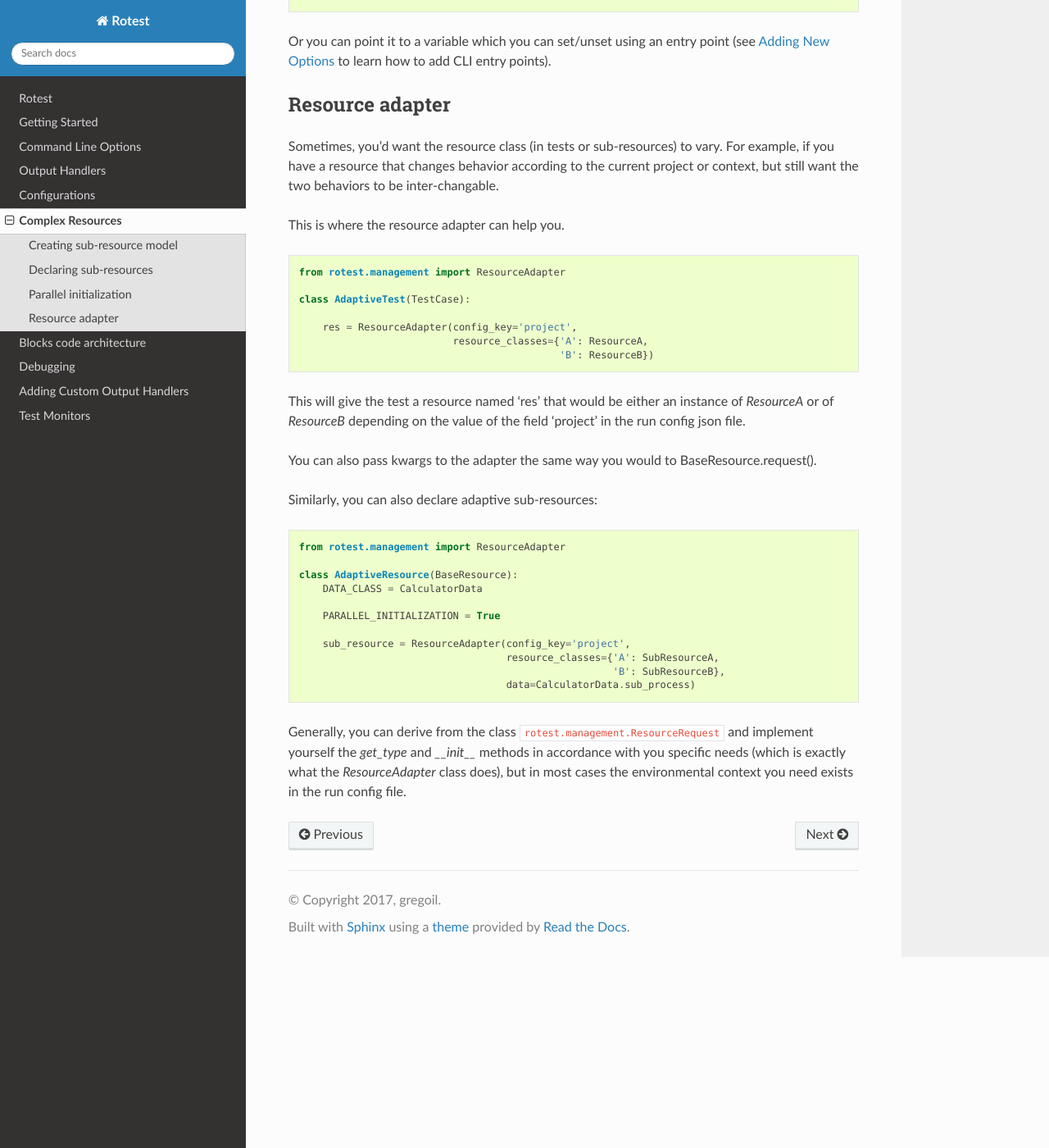
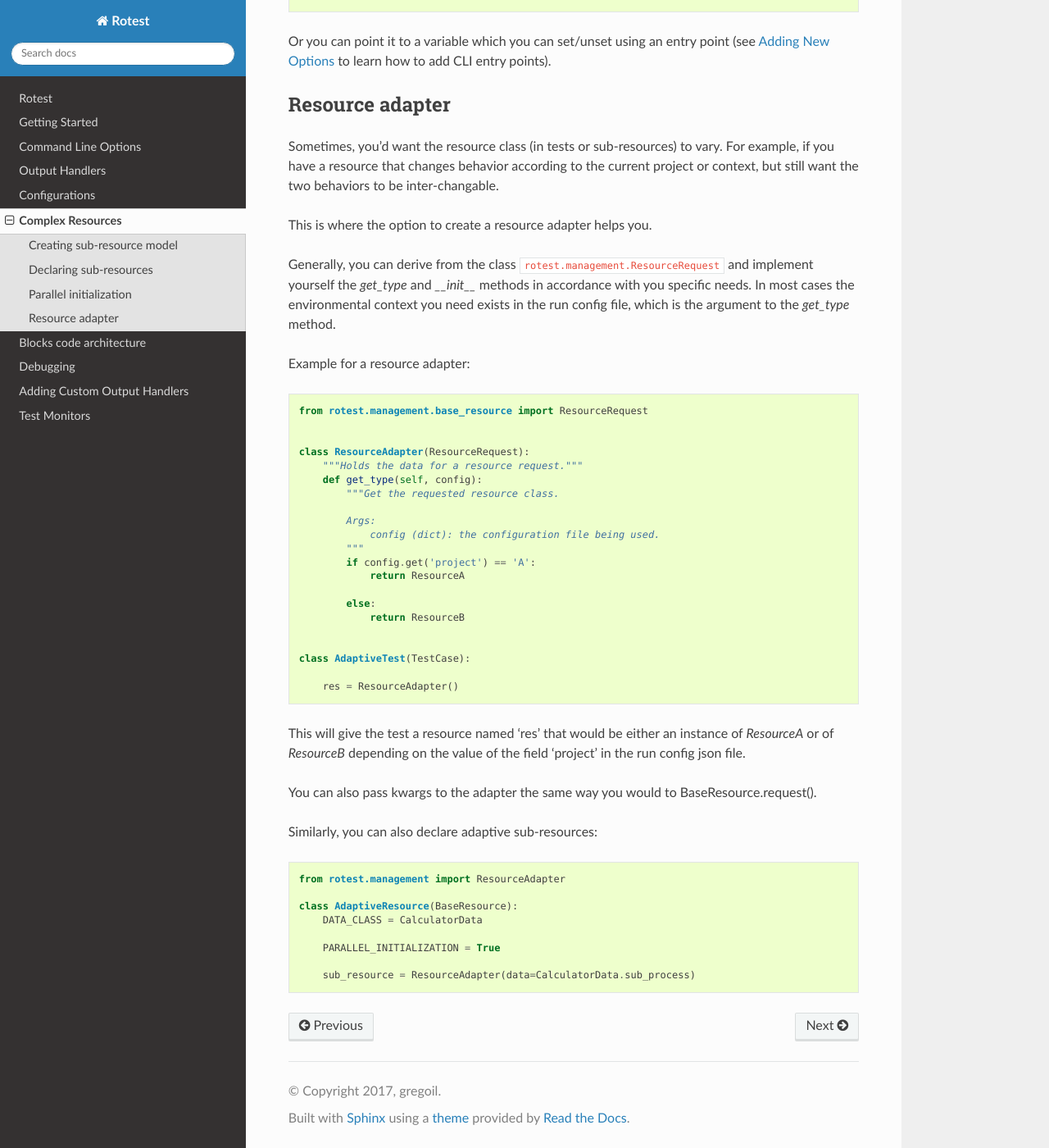
Before and after one commit to gregoil/rotest, a Sphinx documentation site: the page built from docs/advanced/complex_resources.rst, in a window 1280 px wide and 1400 px high, scrolled down 3644 px. Shown: the whole window at 82% size. Built offline with Sphinx 7.4.7 and the Read the Docs theme 2.0.0, drawn with Linux system fonts in a browser that asks for light colours; the version number could not be read and is left out.

Commit message:
made general, let them do it

```diff
--- a/docs/advanced/complex_resources.rst
+++ b/docs/advanced/complex_resources.rst
@@ -206,17 +206,39 @@ Sometimes, you'd want the resource class (in tests or sub-resources) to vary.
 For example, if you have a resource that changes behavior according to the
 current project or context, but still want the two behaviors to be inter-changable.
 
-This is where the resource adapter can help you.
+This is where the option to create a resource adapter helps you.
+
+Generally, you can derive from the class ``rotest.management.ResourceRequest``
+and implement yourself the `get_type` and `__init__` methods in accordance with
+you specific needs. In most cases the environmental context you need exists
+in the run config file, which is the argument to the `get_type` method.
+
+Example for a resource adapter:
 
 .. code-block:: python
 
-    from rotest.management import ResourceAdapter
+    from rotest.management.base_resource import ResourceRequest
+
+
+    class ResourceAdapter(ResourceRequest):
+        """Holds the data for a resource request."""
+        def get_type(self, config):
+            """Get the requested resource class.
+
+            Args:
+                config (dict): the configuration file being used.
+            """
+            if config.get('project') == 'A':
+                return ResourceA
+
+            else:
+                return ResourceB
+
 
     class AdaptiveTest(TestCase):
 
-        res = ResourceAdapter(config_key='project',
-                              resource_classes={'A': ResourceA,
-                                                'B': ResourceB})
+        res = ResourceAdapter()
+
 
 This will give the test a resource named 'res' that would be either an instance
 of `ResourceA` or of `ResourceB` depending on the value of the field 'project'
@@ -235,12 +257,4 @@ Similarly, you can also declare adaptive sub-resources:
 
         PARALLEL_INITIALIZATION = True
 
-        sub_resource = ResourceAdapter(config_key='project',
-                                       resource_classes={'A': SubResourceA,
-                                                         'B': SubResourceB},
-                                       data=CalculatorData.sub_process)
-
-Generally, you can derive from the class ``rotest.management.ResourceRequest``
-and implement yourself the `get_type` and `__init__` methods in accordance with
-you specific needs (which is exactly what the `ResourceAdapter` class does),
-but in most cases the environmental context you need exists in the run config file.
+        sub_resource = ResourceAdapter(data=CalculatorData.sub_process)
```
Also changed, not shown: 4 other files.
